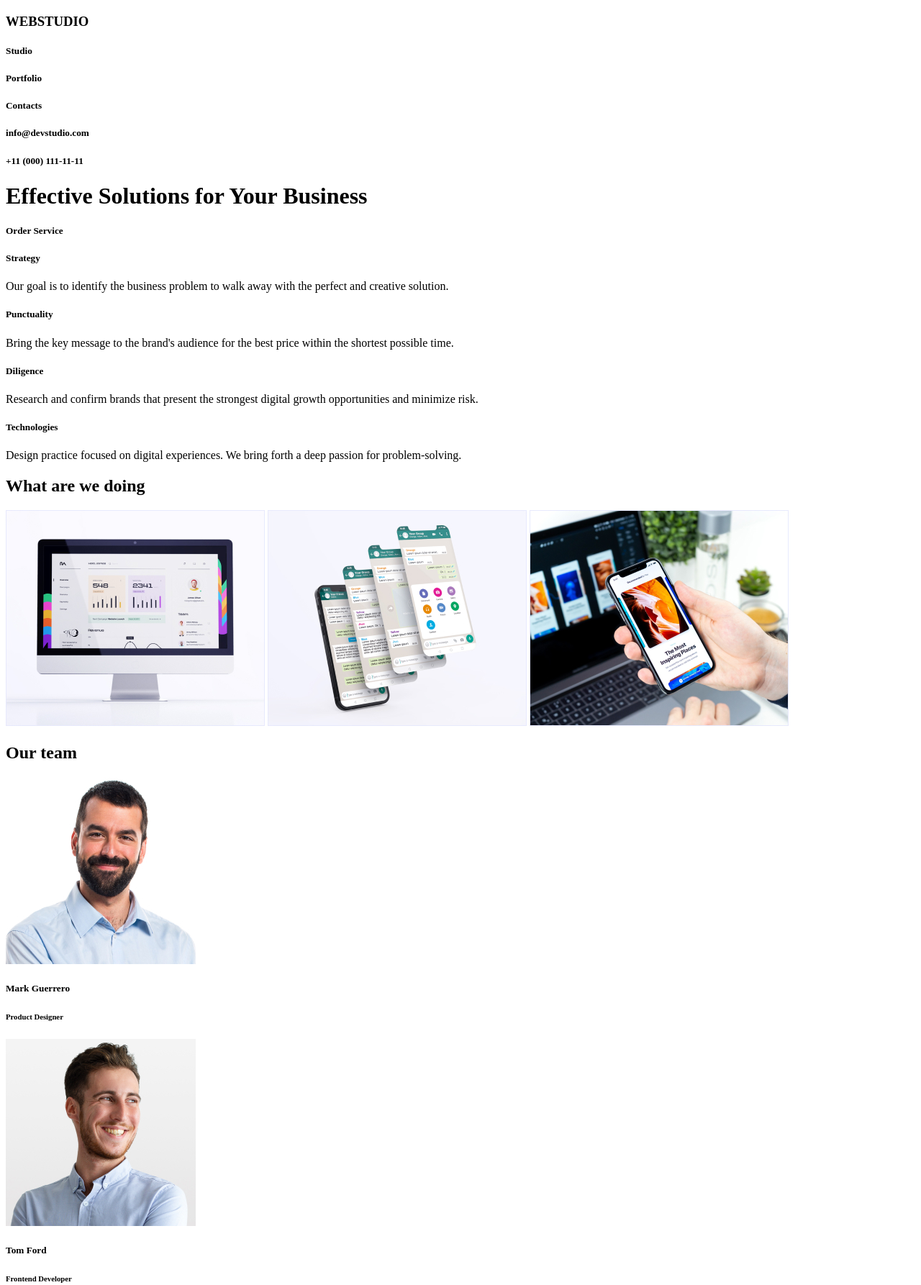
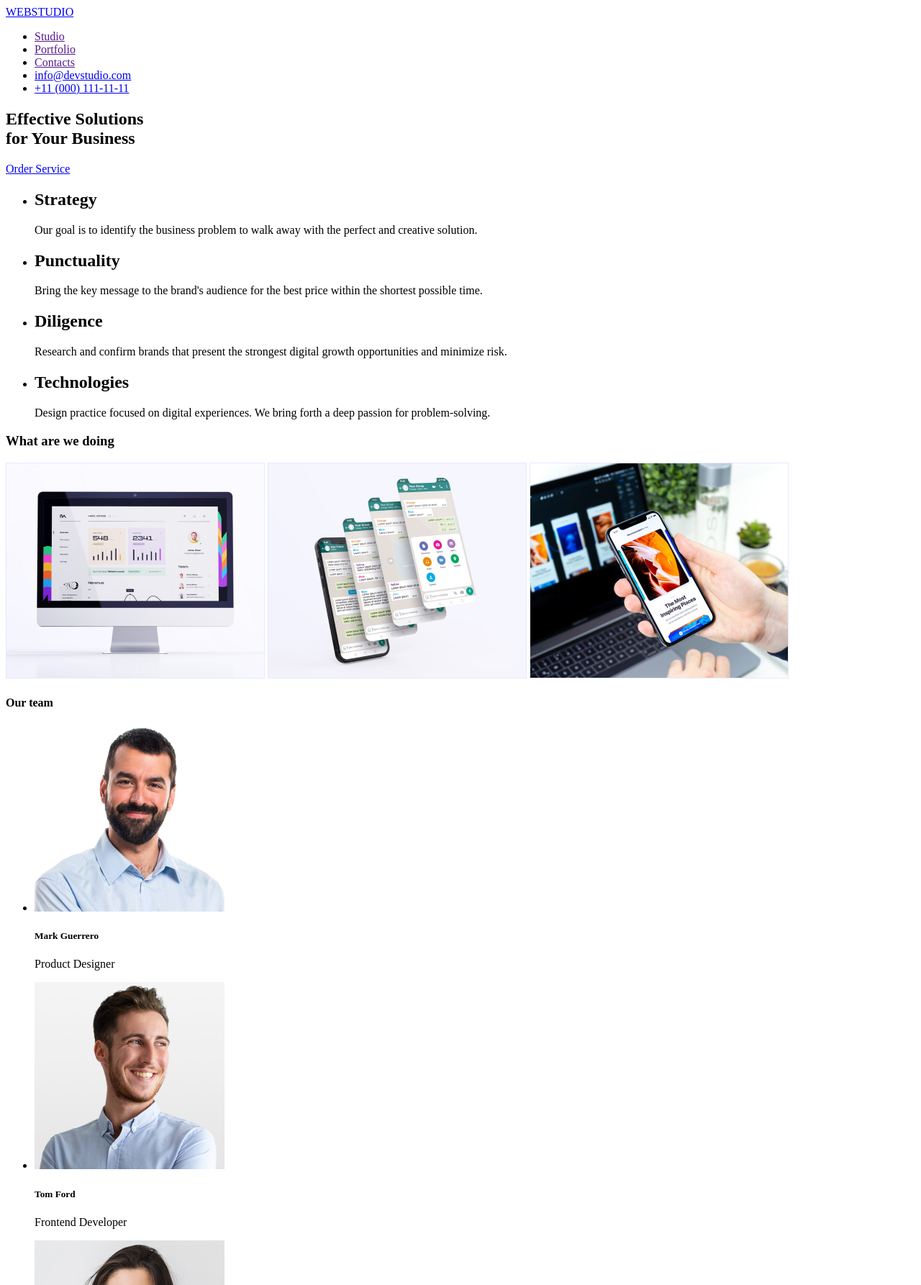
Before and after one commit to DemoVika/goit-markup-hw-01, a plain HTML site: page index.html in a window 1280 px wide. Shown: the top 1786 px of the page at 72% size. Drawn offline with Linux system fonts and the light colour scheme.

Commit message:
change semantic

```diff
--- a/index.html
+++ b/index.html
@@ -6,110 +6,111 @@
     <meta name="viewport" content="width=device-width, initial-scale=1.0" />
     <title>Homework-1</title>
   </head>
+
   <body>
+    <!-- Шапка сайта -->
+    <nav>
+      <header>
+        <a href="/">WEBSTUDIO</a>
+        <ul>
+          <li><a href="">Studio</a></li>
+          <li><a href="">Portfolio</a></li>
+          <li><a href="">Contacts</a></li>
+          <li><a href="mailto:info@devstudio.com">info@devstudio.com</a></li>
+          <li><a href="tel:+110001111111"> +11 (000) 111-11-11 </a></li>
+        </ul>
+      </header>
+    </nav>
+    <!-- Герой -->
+    <main>
       <div>
-      <!-- Wrapper  -->
-      <div>
-        <!-- Top line -->
-        <h3>WEBSTUDIO</h3>
-        <h5>Studio</h5>
-        <h5>Portfolio</h5>
-        <h5>Contacts</h5>
-        <h5>info@devstudio.com</h5>
-        <h5>+11 (000) 111-11-11</h5>
-      </div>
-      <!-- Block -->
-      <div>
-        <h1>Effective Solutions for Your Business</h1>
-        <!-- Button -->
-        <h5>Order Service</h5>
+        <section>
+          <h1>
+            Effective Solutions <br />
+            for Your Business
+          </h1>
+          <a href="/">Order Service</a>
+        </section>
       </div>
 
       <!-- Section 1 -->
-      <div>
-        <!-- Feature 1 -->
-        <div>
-          <h5>Strategy</h5>
+      <section>
+        <ul>
+          <li>
+            <h2>Strategy</h2>
             <p>
               Our goal is to identify the business problem to walk away with the
               perfect and creative solution.
             </p>
-        </div>
-
-        <!-- Feature 2 -->
-        <div>
-          <h5>Punctuality</h5>
+          </li>
+          <li>
+            <h2>Punctuality</h2>
             <p>
               Bring the key message to the brand's audience for the best price
               within the shortest possible time.
             </p>
-        </div>
-
-        <!-- Feature 3 -->
-        <div>
-          <h5>Diligence</h5>
+          </li>
+          <li>
+            <h2>Diligence</h2>
             <p>
               Research and confirm brands that present the strongest digital
               growth opportunities and minimize risk.
             </p>
-        </div>
-
-        <!-- Feature 4 -->
-        <div>
-          <h5>Technologies</h5>
+          </li>
+          <li>
+            <h2>Technologies</h2>
             <p>
               Design practice focused on digital experiences. We bring forth a
               deep passion for problem-solving.
             </p>
-        </div>
-      </div>
+          </li>
+        </ul>
+      </section>
 
       <!-- Section 2 -->
-      <div>
-        <h2>What are we doing</h2>
+      <section>
+        <h3>What are we doing</h3>
         <img src="./img/img-1.jpg" alt="pic-1" />
         <img src="./img/img-2.jpg" alt="pic-2" />
         <img src="./img/img-3.jpg" alt="pic-3" />
-      </div>
+      </section>
 
       <!-- Section 3 -->
-      <div>
-        <h2>Our team</h2>
 
-        <!-- Team card 1 -->
-        <div>
+      <h4>Our team</h4>
+
+      <ul>
+        <li>
           <img src="./img/img-m.jpg" alt="photo-1" />
           <h5>Mark Guerrero</h5>
-          <h6>Product Designer</h6>
-        </div>
-        <!-- Team card 2 -->
-        <div>
+          <p>Product Designer</p>
+        </li>
+        <li>
           <img src="./img/img-t.jpg" alt="photo-2" />
           <h5>Tom Ford</h5>
-          <h6>Frontend Developer</h6>
-        </div>
-        <!-- Team card 3 -->
-        <div>
+          <p>Frontend Developer</p>
+        </li>
+        <li>
           <img src="./img/img-c.jpg" alt="photo-3" />
           <h5>Camila Garcia</h5>
-          <h6>Marketing</h6>
-        </div>
-        <!-- Team card 4 -->
-        <div>
+          <p>Marketing</p>
+        </li>
+        <li>
           <img src="./img/img-d.jpg" alt="photo-4" />
           <h5>Daniel Wilson</h5>
-          <h6>UI Designer</h6>
-        </div>
-      </div>
+          <p>UI Designer</p>
+        </li>
+      </ul>
+    </main>
+    <!-- Footer -->
 
-      <!-- Footer -->
-      <div>
-        <h3>Web Studio</h3>
+    <a href="/">WEBSTUDIO</a>
+    <footer>
       <p>
-          Increase the flow of customers and sales for your business with
-          digital marketing & growth solutions.
+        Increase the flow of customers and <br />
+        sales for your business with digital <br />
+        marketing & growth solutions.
       </p>
-      </div>
-    </div>
+    </footer>
   </body>
 </html>
```
Lines whose indentation alone changed are shown as unchanged.
